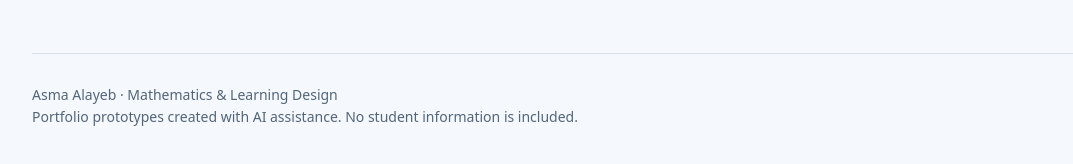
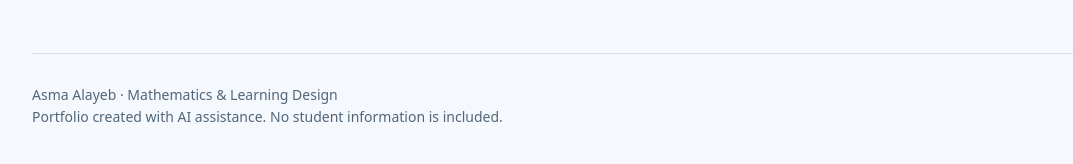
Before and after one commit to Asma-Alayeb/Math-Learning-Portfolio, a plain HTML site: page index.html in a window 1280 px wide. Shown: the part 3102-3266 px from the top of the page, without its empty margins (48-1121 px from the left). Drawn offline with Linux system fonts and the light colour scheme.

Commit message:
Remove prototypes wording from portfolio footer

```diff
--- a/index.html
+++ b/index.html
@@ -8,7 +8,7 @@
 <article class="card"><span class="tag">03 / Statistics · Probability exploration</span><h3>Two Tosses, One Pattern</h3><p>Is one head more likely than two heads? Change the probability of heads and inspect all three outcomes.</p><div class="mini"><label for="probability">Probability of heads: <strong id="p-label">50%</strong></label><input id="probability" type="range" min="0" max="100" step="5" value="50"><div class="bars" aria-hidden="true"><div class="bar" id="b0"><span></span><label>0 heads</label></div><div class="bar" id="b1"><span></span><label>1 head</label></div><div class="bar" id="b2"><span></span><label>2 heads</label></div></div><div class="feedback" style="margin-top:35px" id="probability-feedback" role="status" aria-live="polite"></div></div><p class="muted"><strong>Learning goal:</strong> Connect independent outcomes to a discrete probability distribution.</p><details><summary>Inside the learning design</summary><p>For two independent tosses with the same probability p, the probabilities are (1 − p)², 2p(1 − p), and p². The middle outcome includes two sequences: HT and TH.</p></details></article></div></section>
 <section id="approach" class="section"><div class="eyebrow">Teaching approach</div><h2>Engagement with a mathematical purpose.</h2><div class="process"><div><span>01</span><h3>Start with a question</h3><p>Give learners something they can predict, investigate, or resolve before introducing a formal rule.</p></div><div><span>02</span><h3>Make thinking visible</h3><p>Use visual representations, meaningful interactions, and well-sequenced practice to connect actions with ideas.</p></div><div><span>03</span><h3>Use feedback to move forward</h3><p>Address the misconception, preserve room for another attempt, and help learners explain their reasoning.</p></div></div></section>
 <section id="about" class="section layout"><div><div class="eyebrow">About Asma</div><h2>Mathematical depth.<br>A learner’s perspective.</h2><p>I am an Associate Professor of Mathematics at Community College of Denver. I teach college algebra, trigonometry, and statistics across online and classroom settings, and I strive to gamify a substantial part of my courses.</p><p>My course development includes lessons, assessments, and feedback in Canvas, D2L, and MyOpenMath. As course captain for College Trigonometry, I curated and contributed to a shared OER course shell.</p><p>I bring training in effective college instruction, online teaching, Universal Design, and front-end development to the design of clear, accessible learning experiences.</p><a class="button secondary" href="https://www.linkedin.com/in/asma-alayeb" target="_blank" rel="noopener">Connect on LinkedIn</a></div><div class="facts"><p><strong>M.S. Mathematics</strong><br>University of Denver · 2011</p><p><strong>B.S. Mathematics & Education</strong><br>Misurata University · 2005</p><p><strong>Colorado Professional Teaching License</strong><br>Mathematics · Grades 7–12</p><p><strong>Professional learning</strong><br>ACUE Effective College Instruction<br>Advanced Online Teaching<br>Universal Design<br>Udacity Front-End Development</p></div></section>
-<footer>Asma Alayeb · Mathematics & Learning Design<br>Portfolio prototypes created with AI assistance. No student information is included.</footer></main><script>
+<footer>Asma Alayeb · Mathematics & Learning Design<br>Portfolio created with AI assistance. No student information is included.</footer></main><script>
 document.querySelectorAll('[data-step]').forEach(b=>b.addEventListener('click',()=>{document.getElementById('equation-feedback').textContent=b.dataset.step==='1'?'Correct. Distribute 3 to both terms: 3x + 6 = 15. Subtract 6, then divide by 3: x = 3. Check: 3(3 + 2) = 15.':'That operation is valid for the equation immediately above it. Look earlier: did the 3 multiply both terms inside the parentheses?';}));
 function update(){let p=Number(document.getElementById('probability').value)/100;let values=[(1-p)**2,2*p*(1-p),p**2];document.getElementById('p-label').textContent=Math.round(p*100)+'%';values.forEach((v,i)=>{let b=document.getElementById('b'+i);b.style.height=(v*90)+'px';b.querySelector('span').textContent=(v*100).toFixed(1)+'%';});document.getElementById('probability-feedback').textContent=`0 heads: ${(values[0]*100).toFixed(1)}%. 1 head: ${(values[1]*100).toFixed(1)}%. 2 heads: ${(values[2]*100).toFixed(1)}%. ${p===.5?'One head is twice as likely as two: HT and TH both count.':'These probabilities total 100%. Find where the middle outcome is largest.'}`;}document.getElementById('probability').addEventListener('input',update);update();
 </script></body></html>
```
